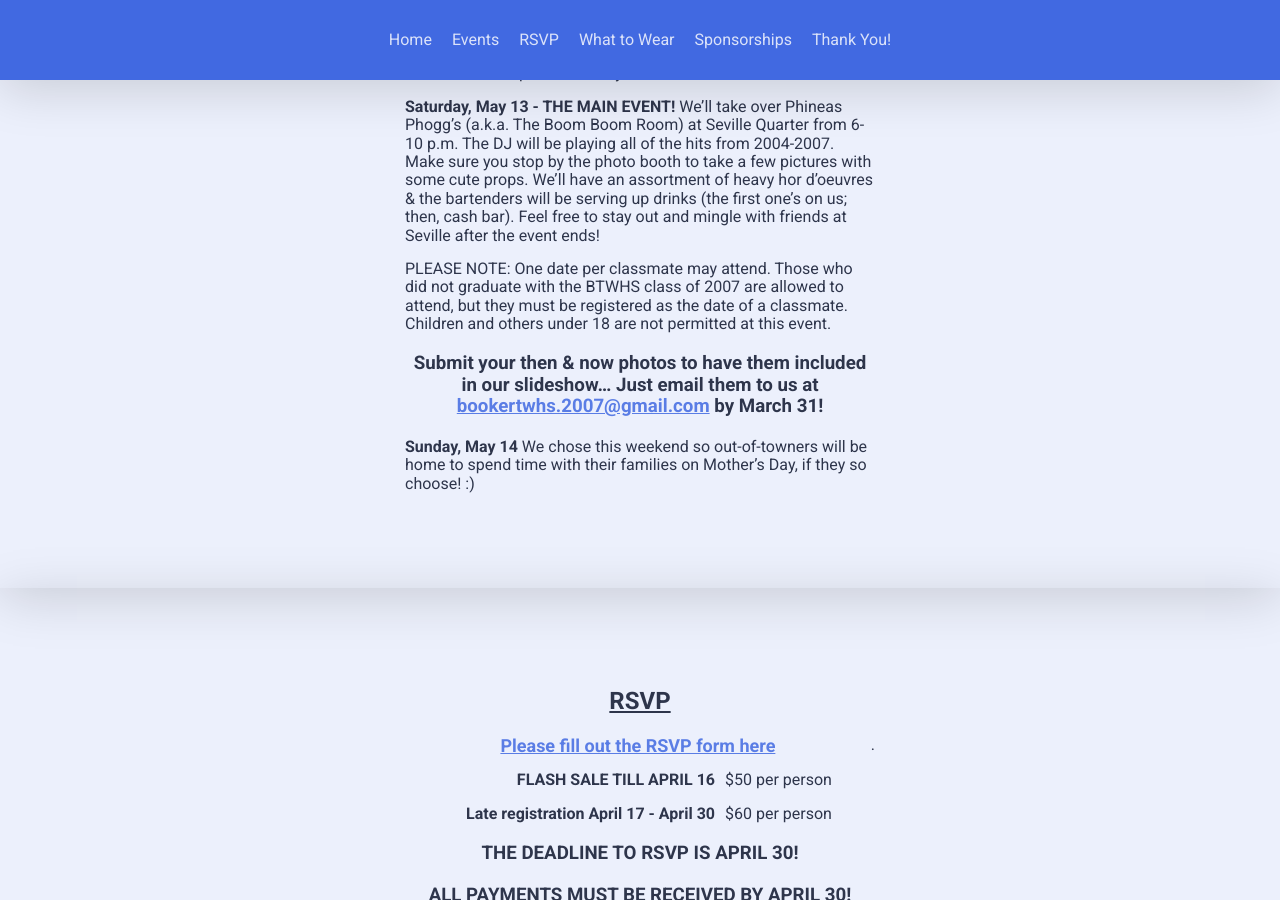
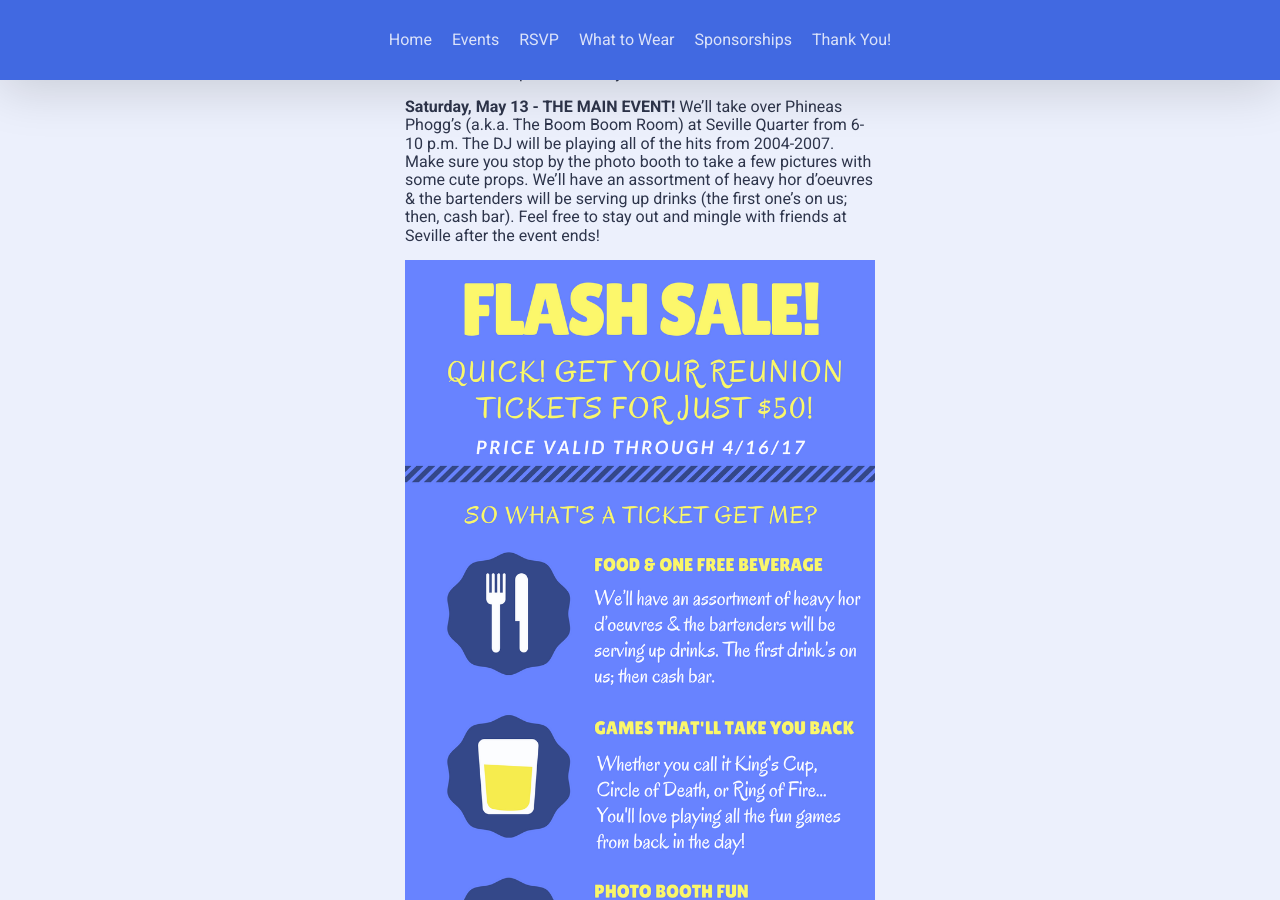
Before and after one commit to bookertwhs2007/bookertwhs, a Jekyll site: the page built from index.html, in a window 1280 px wide and 900 px high, scrolled down 1396 px. Built offline with Jekyll 4.4.1, drawn with Linux system fonts in a browser that asks for light colours; nearby versions of some CDN libraries.

Commit message:
Updated Events

```diff
--- a/_sections/events.markdown
+++ b/_sections/events.markdown
@@ -16,6 +16,8 @@ We'll have a tour of the school led by current SGA members. Come by for coffee a
 **Saturday, May 13 - THE MAIN EVENT!**
 We'll take over Phineas Phogg's (a.k.a. The Boom Boom Room) at Seville Quarter from 6-10 p.m. The DJ will be playing all of the hits from 2004-2007. Make sure you stop by the photo booth to take a few pictures with some cute props. We'll have an assortment of heavy hor d'oeuvres & the bartenders will be serving up drinks (the first one's on us; then, cash bar). Feel free to stay out and mingle with friends at Seville after the event ends!
 
+![Class of 200710-year Reuniontickets part 2.png](/uploads/Class%20of%20200710-year%20Reuniontickets%20part%202.png)
+
 PLEASE NOTE: One date per classmate may attend. Those who did not graduate with the BTWHS class of 2007 are allowed to attend, but they must be registered as the date of a classmate. Children and others under 18 are not permitted at this event.
 
 ### Submit your then & now photos to have them included in our slideshow... Just email them to us at <bookertwhs.2007@gmail.com> by March 31!
```
